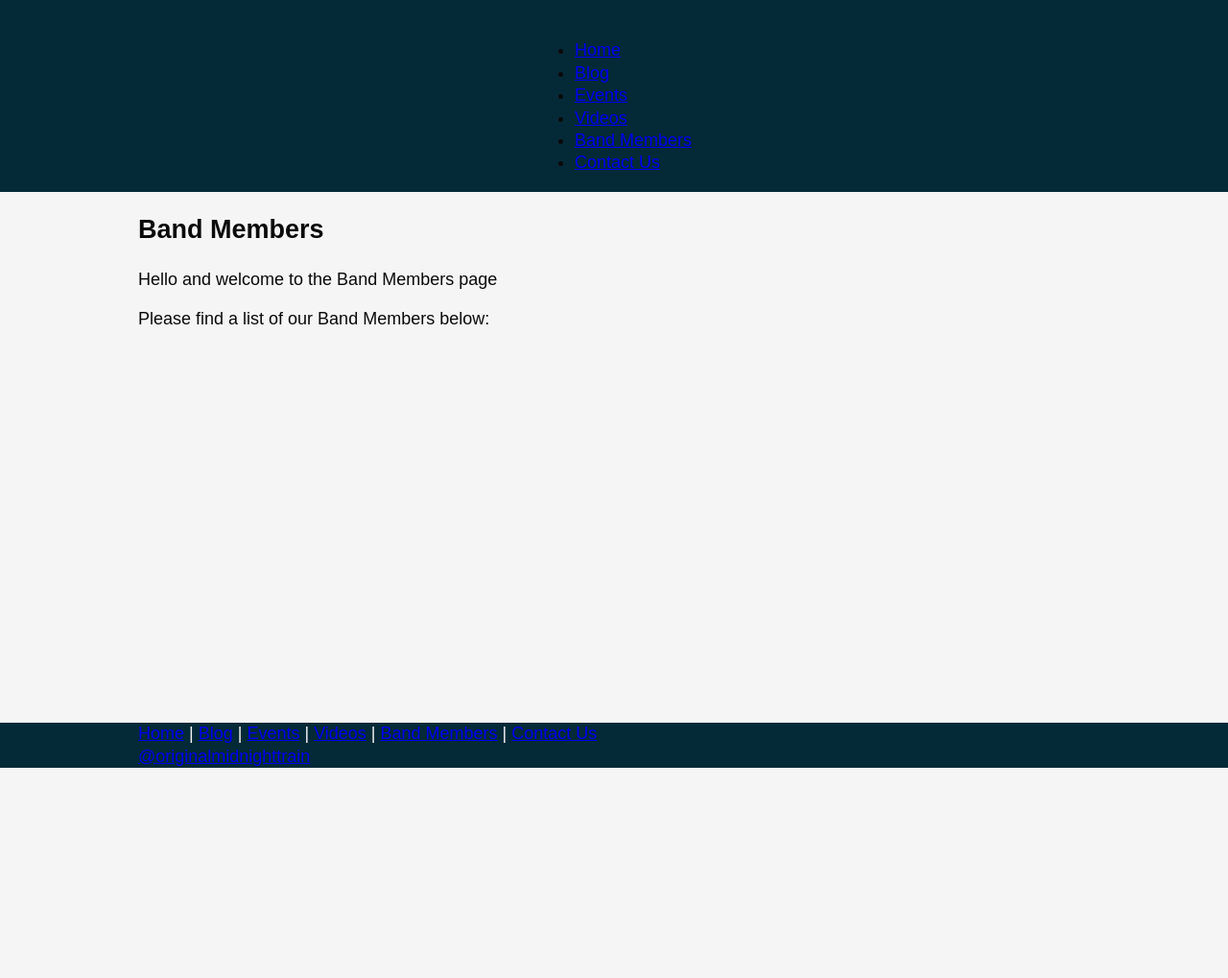
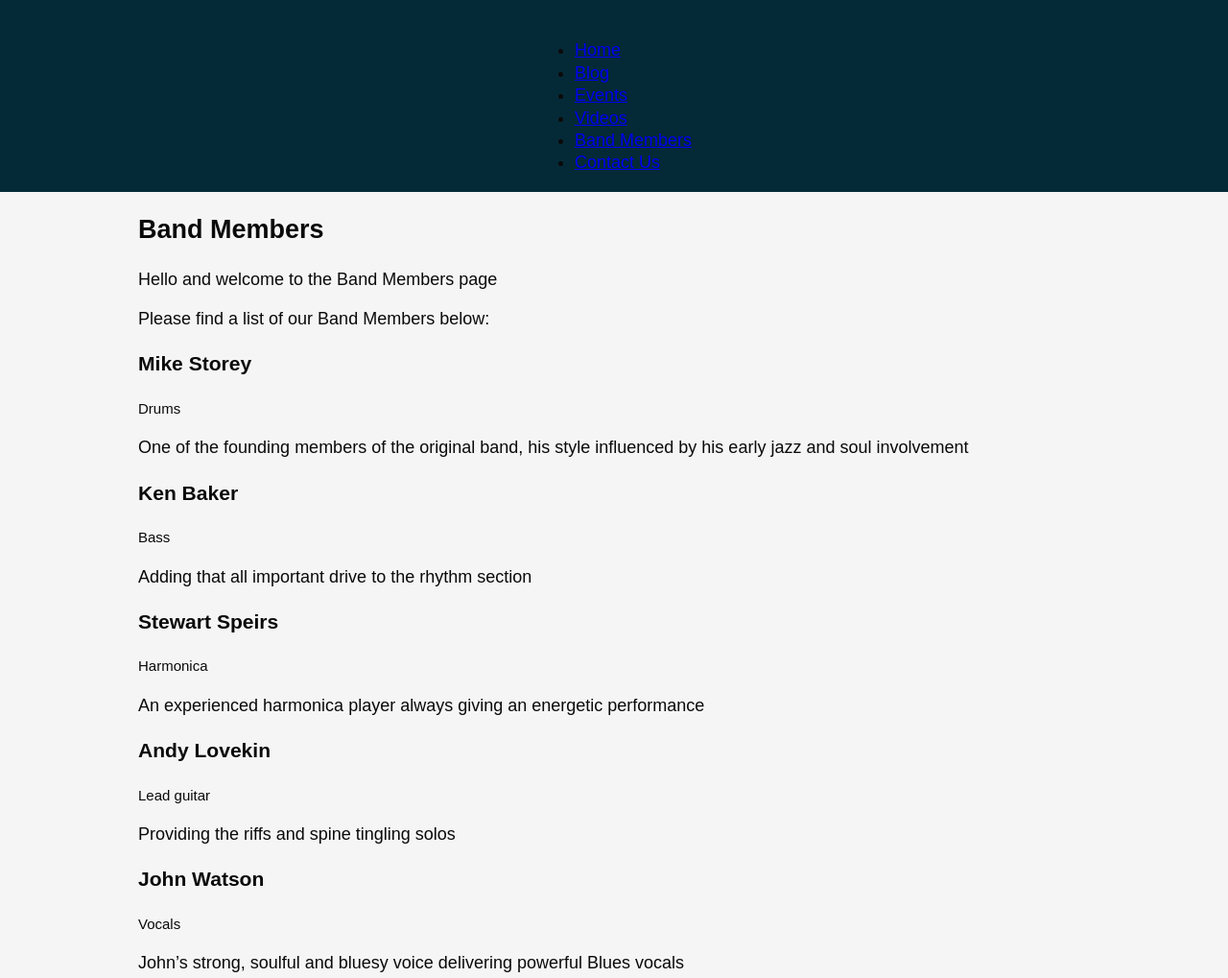
Before and after one commit to afspeirs/gatsby-midnight-train, a Gatsby site: page /band-members in a window 1280 px wide. Shown: the top 1019 px of the page at 96% size. Before the commit the page ends 800 px from the top, so only its background shows below. Built offline with nearby package versions, Linux system fonts and the light colour scheme; Gatsby itself is replaced by a stand-in of ours.

Commit message:
Updated band members page

```diff
--- a/content/pages/band-members.md
+++ b/content/pages/band-members.md
@@ -1,9 +1,21 @@
 ---
 title: Band Members
 members:
-  - name: Stewart
+  - name: Mike Storey
+    instrument: Drums
+    description: One of the founding members of the original band, his style influenced by his early jazz and soul involvement
+  - name: Ken Baker
+    instrument: Bass
+    description: Adding that all important drive to the rhythm section
+  - name: Stewart Speirs
     instrument: Harmonica
-    description: Test description for Stewart
+    description: An experienced harmonica player always giving an energetic performance
+  - name: Andy Lovekin
+    instrument: Lead guitar
+    description: Providing the riffs and spine tingling solos
+  - name: John Watson
+    instrument: Vocals
+    description: John’s strong, soulful and bluesy voice delivering powerful Blues vocals
 ---
 Hello and welcome to the Band Members page
 
--- a/src/pages/band-members.js
+++ b/src/pages/band-members.js
@@ -7,7 +7,7 @@ import SEO from '../components/seo';
 
 const BandMembersPage = ({ data, location }) => {
   const content = data.content.edges[0].node;
-  const { title } = content.frontmatter;
+  const { title, members } = content.frontmatter;
 
   return (
     <Layout location={location}>
@@ -17,6 +17,18 @@ const BandMembersPage = ({ data, location }) => {
 
       {/* eslint-disable-next-line react/no-danger */}
       <div dangerouslySetInnerHTML={{ __html: content.html }} />
+
+      <div>
+        {members.map((member) => (
+          <article key={member.name}>
+            <header>
+              <h3>{member.name}</h3>
+              <small>{member.instrument}</small>
+            </header>
+            <p>{member.description}</p>
+          </article>
+        ))}
+      </div>
     </Layout>
   );
 };
@@ -37,6 +49,11 @@ export const pageQuery = graphql`
         node {
           frontmatter {
             title
+            members {
+              name
+              instrument
+              description
+            }
           }
           html
         }
```
Also changed, not shown: static/admin/config.yml (+14 -3 lines).
